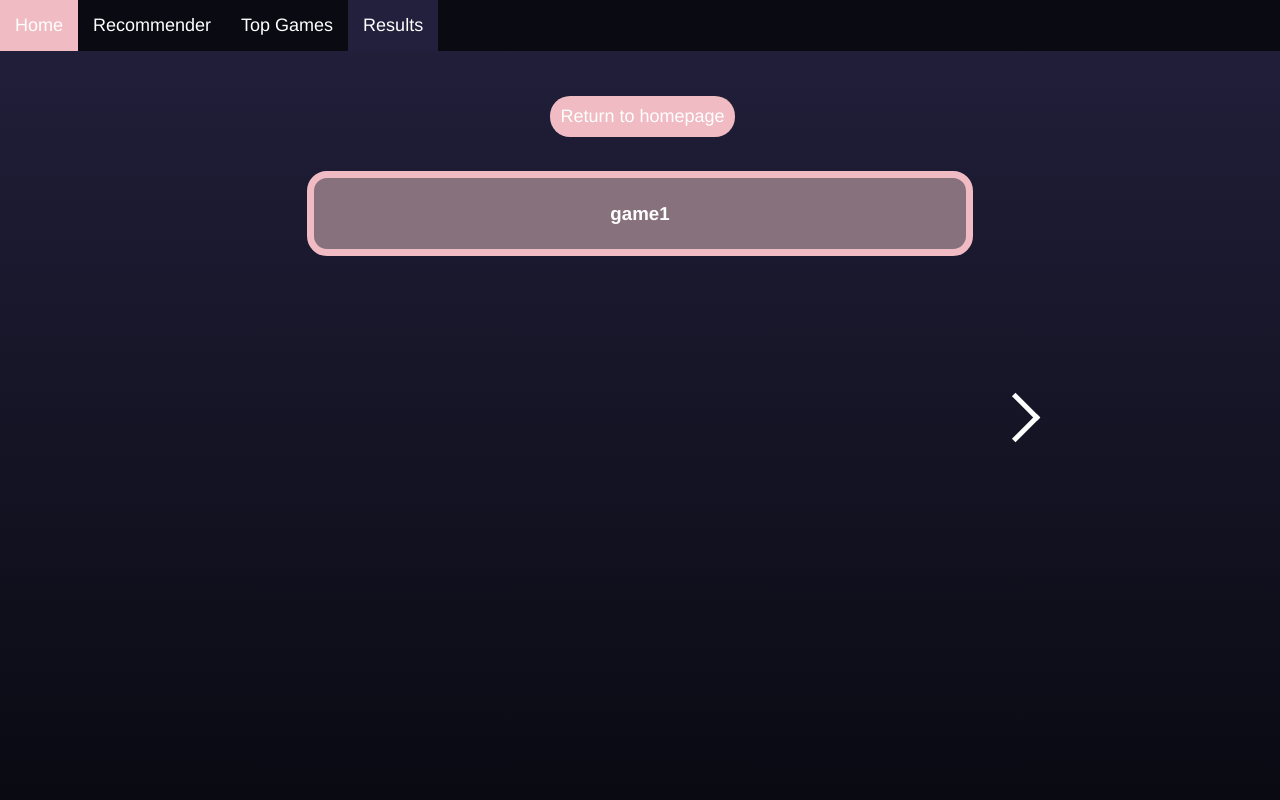
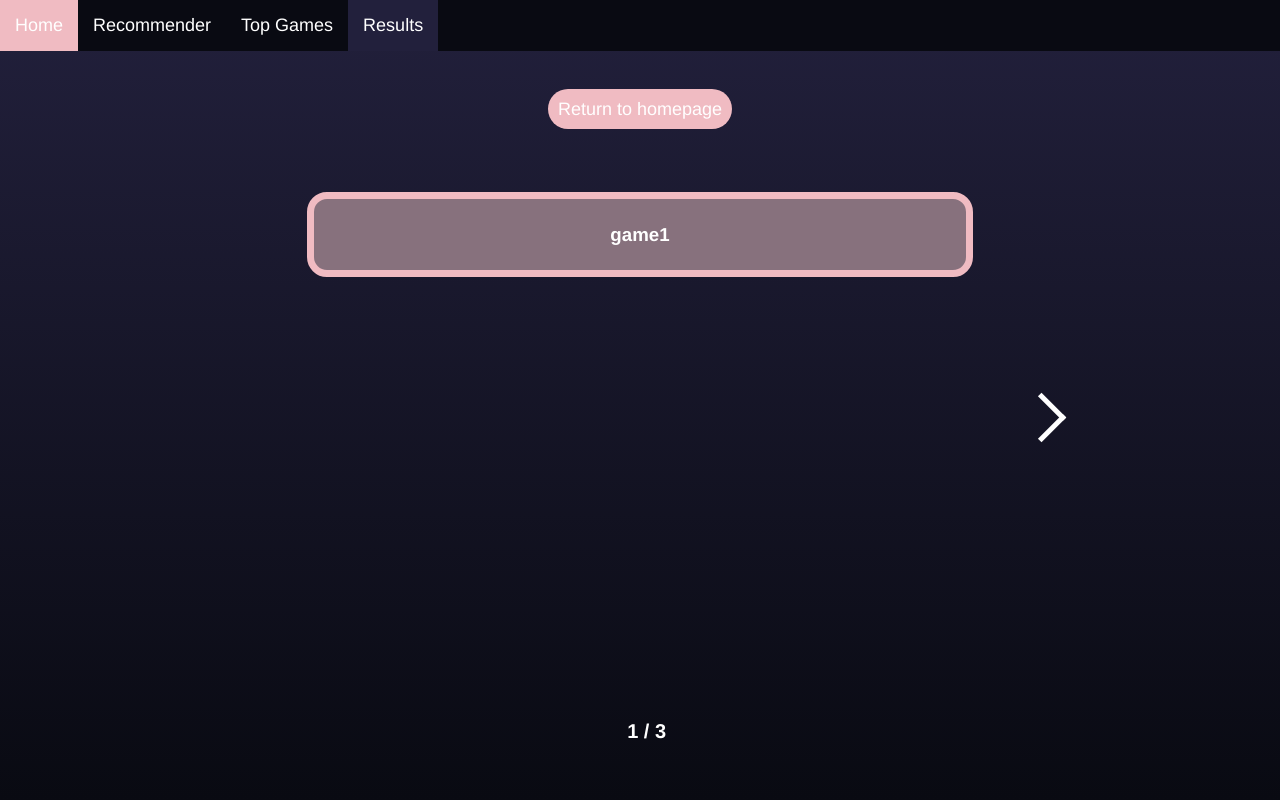
Before and after one commit to BrianTDelaney/DSA-Project-3, a Flask app: page /results in a window 1280 px wide. Run offline with Flask 3, Linux system fonts and the light colour scheme.

Commit message:
fix layout for all users?

```diff
--- a/static/style.css
+++ b/static/style.css
@@ -1,9 +1,11 @@
 body {
+  position: relative;
   padding: 0;
   margin: 0;
   height: 100vh;
+  width: 100vw;
+  text-align: center;
   display: table;
-  flex-direction: column;
   background: linear-gradient(#22203c, #090a12);
 }
 .nav {
@@ -90,9 +90,8 @@ body {
   border-radius: 20px;
   font-family: helvetica, sans-serif;
   cursor: pointer;
-  position: absolute;
-  top: 12vh;
-  left: 43vw;
+  position: relative;
+  top: 6vh;
 
   &:hover{
     transition-duration: 0.3s;
@@ -145,15 +144,16 @@ table {
   font-size: 20px;
 }
 .recommend_box {
+  word-wrap: break-word;
   margin: auto;
   display: table;
   padding: 6px;
   position: relative;
-  top: 15%;
+  top: 15vh;
   background-color: #87717d;
   border: 7px solid #f0bbc2;
   border-radius: 20px;
-  width: 50%;
+  width: 50vw;
   table-layout: fixed;
   border-spacing: 0 0;
 }
@@ -194,7 +194,7 @@ table {
   border-top: 5px solid #ffffff;
   border-left: 5px solid #ffffff;
   transform: rotate(135deg);
-  left: 78vw;
+  left: 80vw;
   top: 50vh;
 
   &:hover {
@@ -218,20 +218,11 @@ table {
   display: table;
   text-align: center;
 }
-.topgames {
-  margin: auto;
-  display: table;
-  padding: 6px;
-  position: relative;
-  top: 15%;
-  background-color: #87717d;
-  border: 7px solid #f0bbc2;
-  border-radius: 20px;
-  width: 50%;
-  table-layout: fixed;
-  border-spacing: 0 0;
-  color: #ffffff;
+.pagenum {
+  position: absolute;
+  top: 90vh;
+  left: 49vw;
   font-family: helvetica, sans-serif;
   font-size: 20px;
-  text-align: center;
+  font-weight: bold;
 }
--- a/templates/results.html
+++ b/templates/results.html
@@ -39,11 +39,13 @@
 <!--        called "the Knight" who explores an underground fallen kingdom called Hallownest.-->
 <!--        The Knight can strike enemies with a sword-like weapon called a Nail and can learn spells that-->
 <!--        allow for long-range attacks.</p>-->
-    <p> {{data}}
 </div>
 <div class="left_button" id="lbutton">
 </div>
 <div class="right_button" id="rbutton">
+</div>
+<div class="pagenum">
+    <p id="page"></p>
 </div>
 <script>
     const array = ["game1", "game2", "game3"]
@@ -66,6 +68,7 @@
     }
     function DisplayRecs() {
         document.getElementById("gamerec").innerHTML = ""
+        document.getElementById("page").innerHTML = (index + 1) + " / " + array.length
         document.getElementById("gamerec").innerHTML += array[index]
     }
     function ArrowVis() {
```
Also changed, not shown: other parts of static/style.css (+11 -13 lines), templates/topgames.html (+8 -3 lines).
